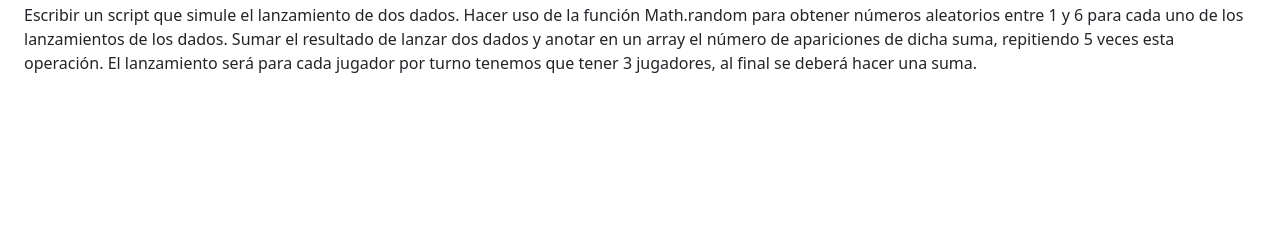
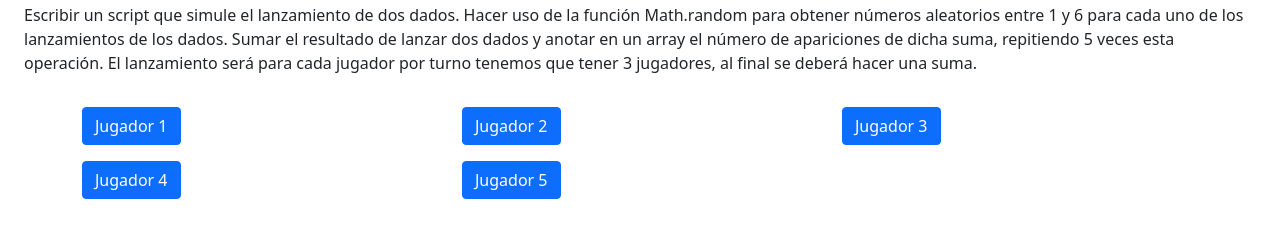
Before and after one commit to rollingcodeschool/12i-Javascript, a plain HTML site: page pages/arrays/juego-dados.html in a window 1280 px wide. Shown: the part 77-314 px from the top of the page. Drawn offline with nearby package versions, Linux system fonts and the light colour scheme.

Commit message:
ASync for and functions

```diff
--- a/js/03-arrays-dados.js
+++ b/js/03-arrays-dados.js
@@ -6,7 +6,8 @@ let maximo = 0;
 let jugadores = ["Carla", "María", "Juan", "Jose", "Pedro"];
 // Obtengo los números correctos de dados entre 1 y 6
 // Math.trunc((Math.random()) * 6) + 1
-
+let button = document.querySelectorAll('button');
+console.log(button);
 
 //i hace referencia a las rondas de tiros
 for(let i = 0; i < 10; i++) {
@@ -15,10 +16,15 @@ for(let i = 0; i < 10; i++) {
 
     for(let j = 0; j < jugadores.length; j++) {
         //***** i=0 *
-        if(resultados[j] == undefined) {
-            console.log('Entra al if')
-            resultados[j] = 0;
-        }
+        console.log(button[j].classList);
+
+        if(button[j].classList.contains('disabled')) button[j].classList.remove('disabled');
+        // if(button[j].classList.add('disabled'));
+        (function(j) {
+            setTimeout(() =>  {
+                console.log('This j', j);
+            }, 2000)
+        })
         //j = 1
         let dadoUno = Math.trunc((Math.random()) * 6) + 1;
         let dadoDos = Math.trunc((Math.random()) * 6) + 1;
@@ -37,8 +43,12 @@ for(let i = 0; i < 10; i++) {
     // suma = suma + dadoUno + dadoDos;
     // console.log('SUMA', suma);
 }
+
+
+
+
 console.log('Resultados', resultados);
-
+                //0
 for(let i = 0; i< jugadores.length; i++) {
     console.log(`El jugador ${jugadores[i]} obtuvo ${resultados[i]}`);
         //0
@@ -49,3 +59,9 @@ for(let i = 0; i< jugadores.length; i++) {
 }
 
 console.log(`El ganador es ${ganador} con un puntaje de ${maximo}`);
+
+async function tirarDados(player){
+    let dadoUno = Math.trunc((Math.random()) * 6) + 1;
+    let dadoDos = Math.trunc((Math.random()) * 6) + 1;
+    return alert(`El resultado obtenido por ${jugadores[player]}: ${ dadoUno + dadoDos } (${dadoDos} + ${dadoUno})`);
+}
--- a/pages/arrays/juego-dados.html
+++ b/pages/arrays/juego-dados.html
@@ -14,6 +14,26 @@
         El lanzamiento será para cada jugador por turno tenemos que tener 3 jugadores, al final se deberá hacer una suma.
 </p>
 
+    <div class="container">
+        <div class="row">
+            <div class="col-sm-4 col-2 gy-3">
+                <button class="btn btn-primary disabled" onclick="tirarDados(0)">Jugador 1</button>
+            </div>
+            <div class="col-sm-4 col-2 gy-3">
+                <button class="btn btn-primary disabled" onclick="tirarDados(1)">Jugador 2</button>
+            </div>
+            <div class="col-sm-4 col-2 gy-3">
+                <button class="btn btn-primary disabled" onclick="tirarDados(2)">Jugador 3</button>
+            </div>
+            <div class="col-sm-4 col-2 gy-3">
+                <button class="btn btn-primary disabled" onclick="tirarDados(3)">Jugador 4</button>
+            </div>
+            <div class="col-sm-4 col-2 gy-3">
+                <button class="btn btn-primary disabled" onclick="tirarDados(4)">Jugador 5</button>
+            </div>
+        </div>
+    </div>
+
     <script src="/js/03-arrays-dados.js"></script>
 </body>
 </html>
```
